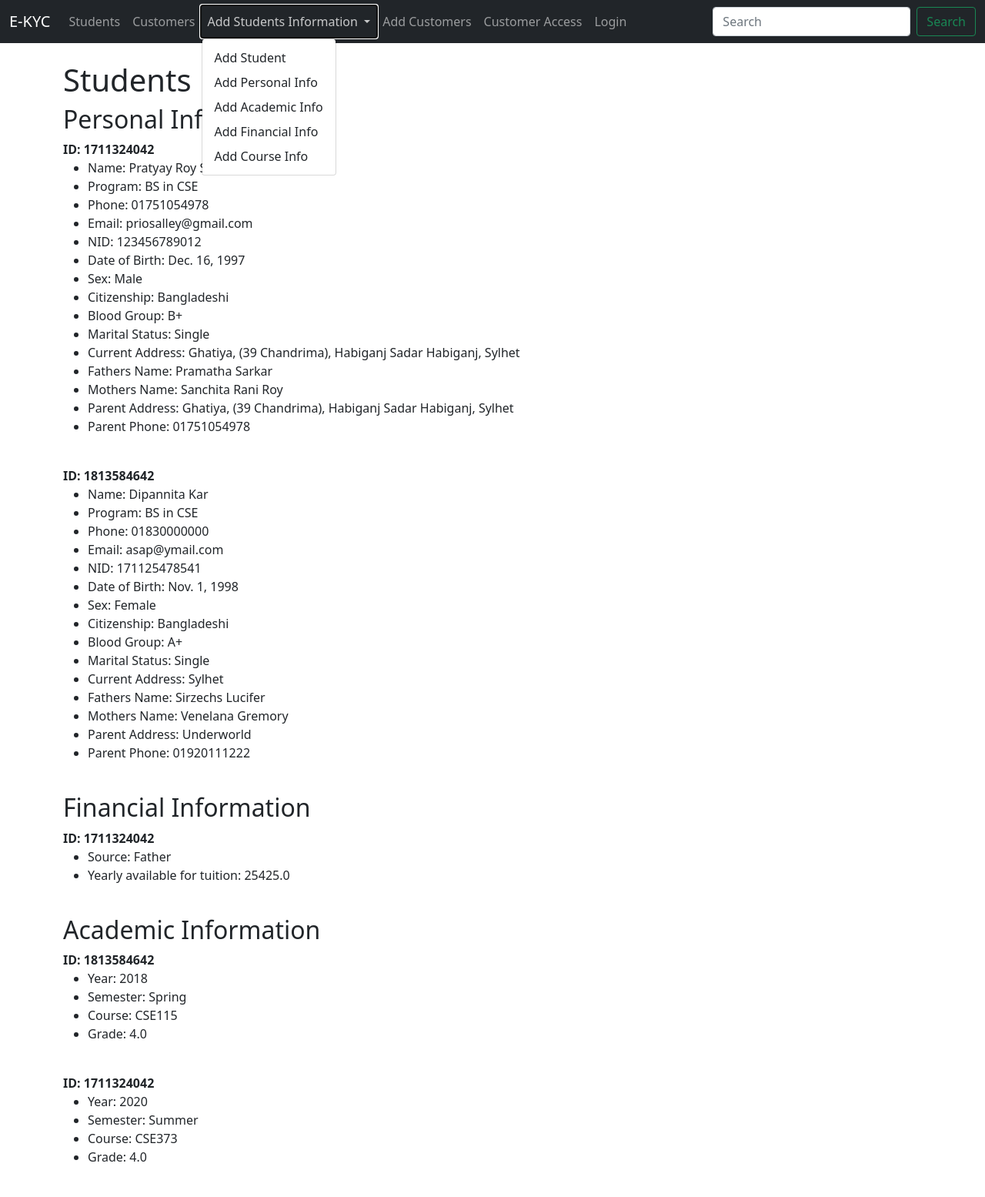
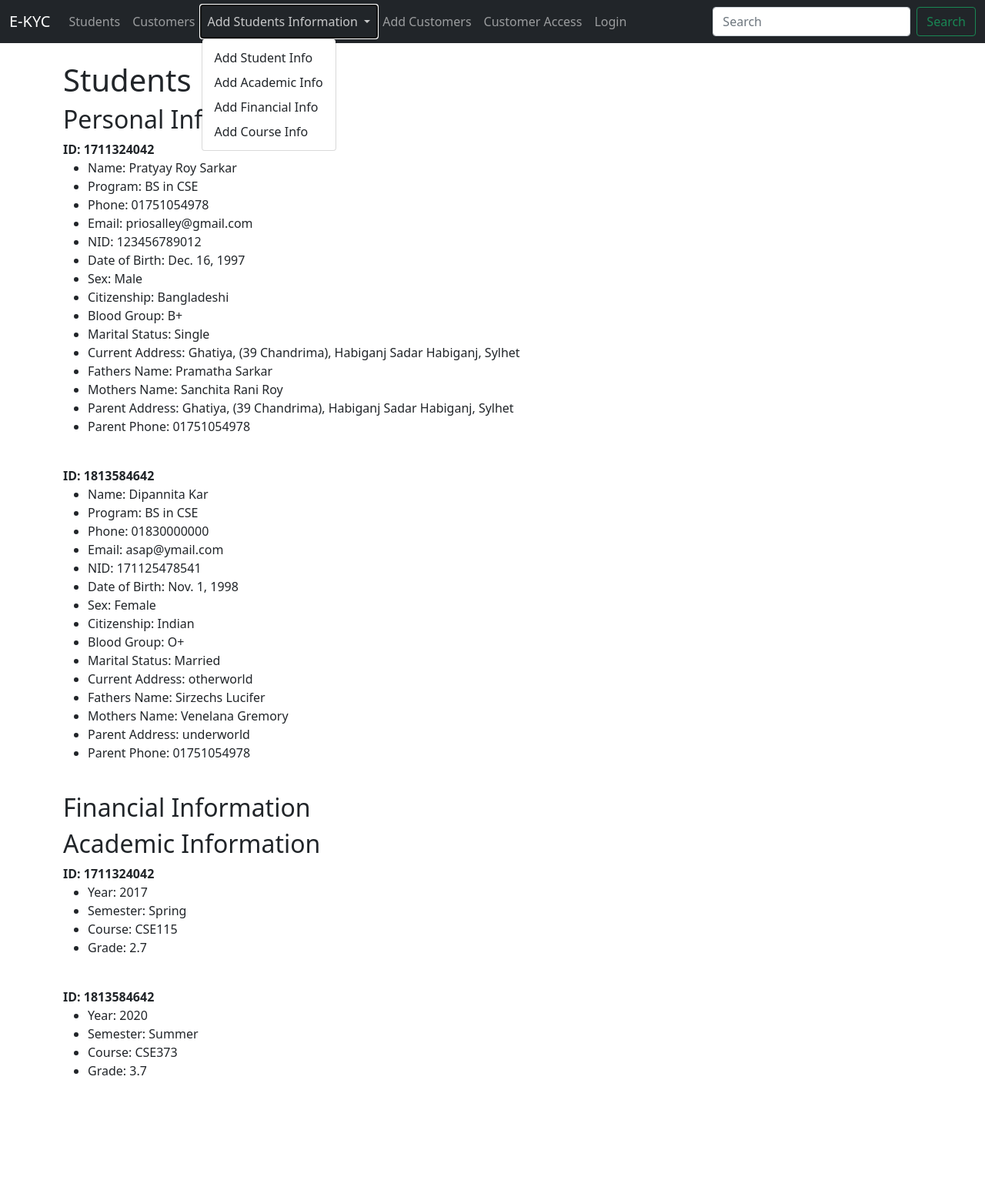
Before and after one commit to Astrio-P/E-Kyc-Project, a Django app: page /students in a window 1280 px wide, after a click on "Add Students Information". Shown: the whole page at 77% size. After the commit the page ends 1397 px from the top, so only its background shows below. Run offline with Django 3.2, Linux system fonts and the light colour scheme; data comes from the database, SQL or seed files in the repository; data that the repository does not hold is empty.

Commit message:
deleted personal class and merged into student class

```diff
--- a/mainapp/admin.py
+++ b/mainapp/admin.py
@@ -1,10 +1,9 @@
 from django.contrib import admin
-from .models import Student, Personal, Financial, Course, Result, Customer, Customer_access
+from .models import Student, Financial, Course, Result, Customer, Customer_access
 
 # Register your models here.
 
 admin.site.register(Student)
-admin.site.register(Personal)
 admin.site.register(Financial)
 admin.site.register(Course)
 admin.site.register(Result)
--- a/mainapp/models.py
+++ b/mainapp/models.py
@@ -4,12 +4,6 @@
 
 class Student(models.Model):
     nsu_id = models.CharField(max_length=10, primary_key= True)
-
-    def __str__(self):
-        return self.nsu_id
-
-class Personal(models.Model):
-    student = models.OneToOneField(Student,on_delete=models.CASCADE)
     full_name = models.CharField(max_length=50)
     program_name = models.CharField(max_length=100)
     personal_email = models.EmailField(max_length=50)
@@ -33,7 +27,8 @@
     parent_phone = models.CharField(max_length=15)
 
     def __str__(self):
-        return self.full_name
+        return self.nsu_id
+
 
 class Financial(models.Model):
     student = models.OneToOneField(Student,on_delete=models.CASCADE)
--- a/mainapp/serializers.py
+++ b/mainapp/serializers.py
@@ -1,9 +1,9 @@
 from rest_framework import serializers
-from .models import Customer, Student, Financial, Result, Personal, Course
+from .models import Customer, Student, Financial, Result, Course
 
-class personalSerializer(serializers.ModelSerializer):
+class studentSerializer(serializers.ModelSerializer):
     class Meta:
-        model = Personal
+        model = Student
         fields = '__all__'
 
 class academicSerializer(serializers.ModelSerializer):
--- a/mainapp/templates/mainapp/add_student.html
+++ b/mainapp/templates/mainapp/add_student.html
@@ -5,7 +5,7 @@
     <center>
     {% if user.is_authenticated %}
 
-        <h1>Add Student</h1>
+        <h1>Add Student Information</h1>
         <br></br>
         {% if submitted %}
             Info was submitted successfully!
--- a/mainapp/templates/mainapp/navbar.html
+++ b/mainapp/templates/mainapp/navbar.html
@@ -19,8 +19,7 @@
               Add Students Information
             </a>
             <ul class="dropdown-menu" aria-labelledby="navbarDropdown">
-              <li><a class="dropdown-item" href="{% url 'add-student' %}">Add Student</a></li>
-              <li><a class="dropdown-item" href="{% url 'add_personal' %}">Add Personal Info</a></li>
+              <li><a class="dropdown-item" href="{% url 'add-student' %}">Add Student Info</a></li>
               <li><a class="dropdown-item" href="{% url 'add_result' %}">Add Academic Info</a></li>
               <li><a class="dropdown-item" href="{% url 'add_financial' %}">Add Financial Info</a></li>
               <li><a class="dropdown-item" href="{% url 'add_course' %}">Add Course Info</a></li>
--- a/mainapp/templates/mainapp/student_list.html
+++ b/mainapp/templates/mainapp/student_list.html
@@ -6,10 +6,10 @@
     <h2>Personal Information</h2>
 
 
-{% for person in personal_list %}
-    <strong>ID: {{ person.student }}</strong>
+{% for person in student_list %}
+    <strong>ID: {{ person }}</strong>
     <ul>
-    <li>Name: {{ person }}</li>
+    <li>Name: {{ person.full_name }}</li>
     <li>Program: {{ person.program_name }}</li>
     <li>Phone: {{ person.cell_phone }}</li>
     <li>Email: {{ person.personal_email }}</li>
--- a/mainapp/urls.py
+++ b/mainapp/urls.py
@@ -4,16 +4,14 @@
 urlpatterns = [
     path('', views.home, name="home"),
     path('api/', views.apiOverview, name="api-overview"),
-    path('api/personal/<str:pk>', views.personalApi, name="personal-api"),
+    path('api/student/<str:pk>', views.studentApi, name="student-api"),
     path('api/academic/<str:pk>', views.academicApi, name="academic-api"),
     path('students', views.all_students, name="list_students"),
     path('show_student/<student_id>', views.show_student, name="show_student"),
-    path('show_personal/<personal_id>', views.show_personal, name="show_personal"),
     path('show_academic/<academic_id>', views.show_academic, name="show_academic"),
     path('show_financial/<financial_id>', views.show_financial, name="show_financial"),
     path('customers', views.all_customers, name="list_customers"),
     path('add_student', views.add_student, name="add-student"),
-    path('add_personal', views.add_personal, name="add_personal"),
     path('add_result', views.add_result, name="add_result"),
     path('add_course', views.add_course, name="add_course"),
     path('add_financial', views.add_financial, name="add_financial"),
--- a/mainapp/views.py
+++ b/mainapp/views.py
@@ -1,15 +1,15 @@
 from django.shortcuts import redirect, render
 from django.http import HttpResponse, HttpResponseRedirect, JsonResponse
 from rest_framework.serializers import Serializer
-from .models import Customer, Student, Financial, Result, Personal, Course, Customer_access
-from .forms import StudentForm, PersonalForm, ResultForm, FinancialForm, CourseForm, CustomerForm,CustomerAccessForm
+from .models import Customer, Student, Financial, Result, Course, Customer_access
+from .forms import StudentForm, ResultForm, FinancialForm, CourseForm, CustomerForm,CustomerAccessForm
 from rest_framework import viewsets
 from rest_framework import permissions
 from rest_framework import status
 from rest_framework.views import APIView
 from rest_framework.response import Response
 from rest_framework.decorators import api_view
-from .serializers import personalSerializer, academicSerializer
+from .serializers import studentSerializer, academicSerializer
 
 
 
@@ -20,13 +20,11 @@
 
 def all_students(request):
     student_list = Student.objects.all()
-    personal_list = Personal.objects.all()
     financial_list = Financial.objects.all()
     course_list = Course.objects.all()
     result_list = Result.objects.all()
     return render(request, 'mainapp/student_list.html',
     {"student_list": student_list,
-    "personal_list": personal_list,
     "financial_list": financial_list,
     "course_list": course_list,
     "result_list": result_list
@@ -46,11 +44,6 @@
     student = Student.objects.get(pk=student_id)
     return render(request, 'mainapp/show_student.html',
     {"student": student})
-
-def show_personal(request, personal_id):
-    personal = Personal.objects.get(pk=personal_id)
-    return render(request, 'mainapp/show_personal.html',
-    {"personal": personal})
 
 def show_academic(request, academic_id):
     academic = Result.objects.get(pk=academic_id)
@@ -80,22 +73,6 @@
     return render(request,'mainapp/add_student.html',
     {"student_form": student_form,
     "submitted": submitted})
-
-def add_personal(request):
-    submitted = False
-    if request.method == "POST":
-        personal_form = PersonalForm(request.POST)
-        if personal_form.is_valid:
-            personal_form.save()
-            return HttpResponseRedirect('/add_personal?submitted=True')
-    else:
-        personal_form = PersonalForm
-        if 'submitted' in request.GET:
-            submitted = True
-
-    return render(request,'mainapp/add_personal.html',
-    {"submitted": submitted,
-    "personal_form": personal_form})
 
 def add_result(request):
     submitted = False
@@ -221,13 +198,13 @@
     return Response(api_urls)
 
 @api_view(['GET'])
-def personalApi(request, pk):
+def studentApi(request, pk):
     try:
-        personal = Personal.objects.get(id=pk)
-    except Personal.DoesNotExist:
+        personal = Student.objects.get(nsu_id=pk)
+    except Student.DoesNotExist:
         return Response(status=status.HTTP_404_NOT_FOUND)
 
-    serializer = personalSerializer(personal, many=False)
+    serializer = studentSerializer(personal, many=False)
     return Response(serializer.data)
 
 @api_view(['GET'])
```
Also changed, not shown: ekyc/settings.py (+7 -0 lines), mainapp/forms.py (+3 -45 lines), db.sqlite3, mainapp/migrations/0001_initial.py (deleted), mainapp/migrations/__init__.py (deleted).
